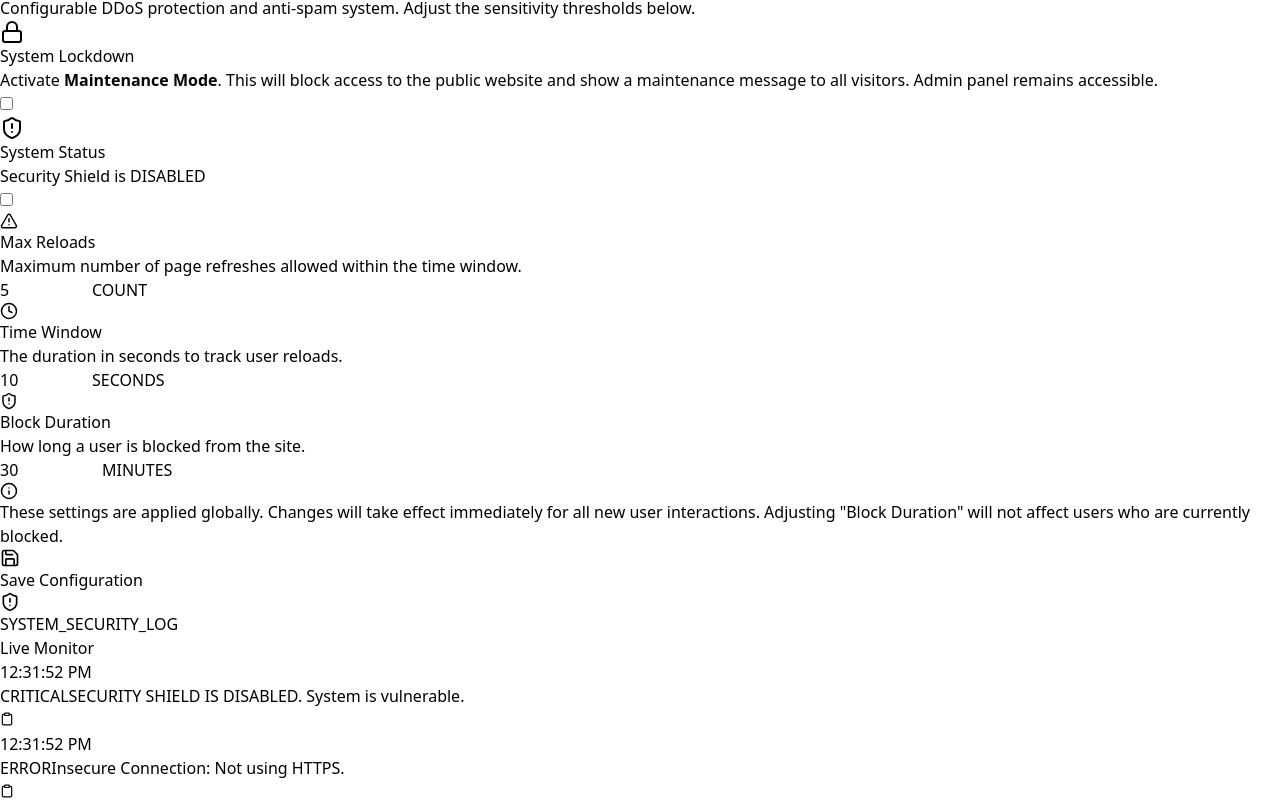
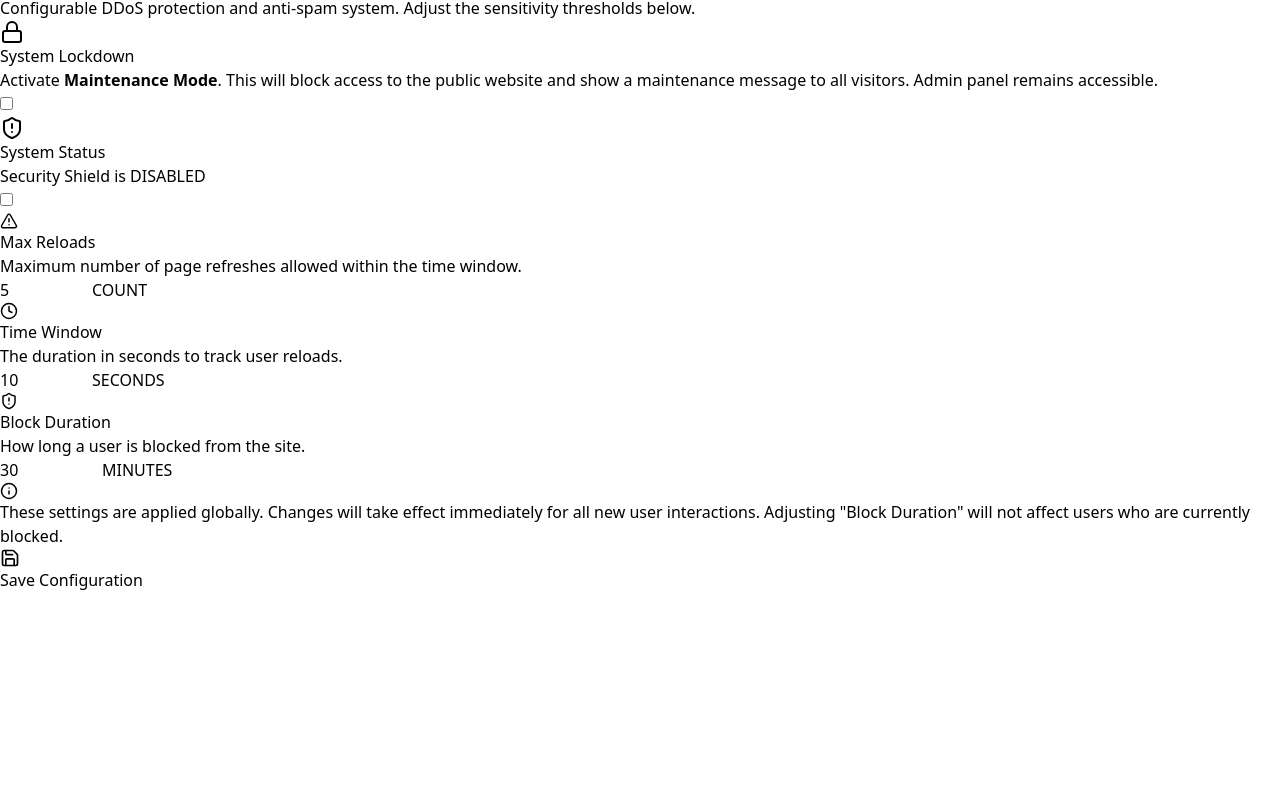
Before and after one commit to trivonotech/Vrundavan-Computer-Class, a React (Vite) app: page /admin/security in a window 1280 px wide. Shown: the part 632-1436 px from the top of the page. After the commit the page ends 1224 px from the top, so only its background shows below. Built offline with nearby package versions, Linux system fonts and the light colour scheme; no server answers; the database is empty; sample sign-in values are in the browser's storage.

Commit message:
feat: remove SecurityAuditLog component, related Firebase imports, and Firestore rules

```diff
--- a/src/pages/admin/AdminSecurity.jsx
+++ b/src/pages/admin/AdminSecurity.jsx
@@ -1,6 +1,6 @@
 import React, { useState, useEffect } from 'react';
-import { Save, Shield, ShieldAlert, Clock, AlertTriangle, CheckCircle, Info, Lock, Clipboard } from 'lucide-react';
-import { doc, getDoc, setDoc, collection, addDoc, serverTimestamp, query, orderBy, limit, onSnapshot } from 'firebase/firestore';
+import { Save, Shield, ShieldAlert, Clock, AlertTriangle, CheckCircle, Info, Lock } from 'lucide-react';
+import { doc, getDoc, setDoc } from 'firebase/firestore';
 import { db } from '../../firebase';
 
 const AdminSecurity = () => {
@@ -260,135 +260,6 @@ const AdminSecurity = () => {
                     </button>
                 </div>
             </form>
-
-            {/* Security Audit Log */}
-            <SecurityAuditLog settings={settings} />
-        </div>
-    );
-};
-
-const SecurityAuditLog = ({ settings }) => {
-    const [activeLogs, setActiveLogs] = useState([]);
-    const [historyLogs, setHistoryLogs] = useState([]);
-
-    // 1. Calculate Active Logs (Weakness Detection)
-    useEffect(() => {
-        const computeWeaknesses = () => {
-            const logs = [];
-            const add = (level, message) => {
-                logs.push({
-                    id: `active-${Math.random()}`,
-                    timestamp: new Date().toISOString(),
-                    level,
-                    message,
-                    type: 'active'
-                });
-            };
-
-            if (!settings.enabled) {
-                add('CRITICAL', 'SECURITY SHIELD IS DISABLED. System is vulnerable.');
-            }
-            if (settings.lockdown) {
-                add('WARN', 'System Lockdown is ACTIVE. Public access restricted.');
-            }
-            if (settings.maxReloads > 10) {
-                add('WARN', `Weak Config: "Max Reloads" (${settings.maxReloads}) is too high.`);
-            }
-            if (settings.timeWindow < 5) {
-                add('WARN', `Weak Config: "Time Window" (${settings.timeWindow}s) is too short.`);
-            }
-            if (settings.blockDuration < 5) {
-                add('WARN', `Weak Config: "Block Duration" (${settings.blockDuration}m) is too short.`);
-            }
-            if (window.location.protocol !== 'https:') {
-                add('ERROR', 'Insecure Connection: Not using HTTPS.');
-            }
-
-            return logs;
-        };
-
-        setActiveLogs(computeWeaknesses());
-    }, [settings]);
-
-    // 2. Fetch History Logs (Persistent)
-    useEffect(() => {
-        const q = query(collection(db, "security_logs"), orderBy("timestamp", "desc"), limit(20));
-        const unsubscribe = onSnapshot(q, (snapshot) => {
-            const logs = snapshot.docs.map(doc => ({
-                id: doc.id,
-                ...doc.data(),
-                timestamp: doc.data().timestamp?.toDate?.()?.toISOString() || new Date().toISOString()
-            }));
-            setHistoryLogs(logs);
-        }, (error) => {
-            console.error("Error fetching security logs:", error);
-        });
-        return () => unsubscribe();
-    }, []);
-
-    // Combine and Slice
-    const allLogs = [...activeLogs, ...historyLogs].slice(0, 10);
-
-    if (allLogs.length === 0) return null;
-
-    return (
-        <div className="bg-slate-900 rounded-2xl border border-slate-800 overflow-hidden shadow-xl mt-8">
-            <div className="bg-slate-950 px-6 py-4 flex items-center justify-between border-b border-slate-800">
-                <div className="flex items-center gap-2">
-                    <ShieldAlert className="text-blue-500" size={20} />
-                    <h3 className="text-slate-200 font-bold font-mono tracking-wider">SYSTEM_SECURITY_LOG</h3>
-                </div>
-                <div className="text-xs font-bold text-slate-500 uppercase tracking-widest">
-                    Live Monitor
-                </div>
-            </div>
-
-            <div className="p-0 font-mono text-sm max-h-[400px] overflow-y-auto custom-scrollbar bg-slate-900/50">
-                {allLogs.map((log, index) => (
-                    <LogItem key={log.id} log={log} isEven={index % 2 === 0} />
-                ))}
-            </div>
-        </div>
-    );
-};
-
-const LogItem = ({ log, isEven }) => {
-    const [copied, setCopied] = useState(false);
-
-    const handleCopy = () => {
-        const text = `[${log.timestamp}] [${log.level}] ${log.message}`;
-        navigator.clipboard.writeText(text);
-        setCopied(true);
-        setTimeout(() => setCopied(false), 2000);
-    };
-
-    return (
-        <div className={`flex items-start justify-between gap-4 p-4 hover:bg-slate-800/50 transition-colors border-b border-slate-800/50 last:border-0 ${isEven ? 'bg-slate-900' : 'bg-slate-900/50'}`}>
-            <div className="flex gap-4 items-start">
-                <span className="text-slate-500 shrink-0 select-none text-xs flex items-center pt-1">
-                    {new Date(log.timestamp).toLocaleTimeString()}
-                </span>
-                <div className="flex flex-col gap-1 w-full">
-                    <span className={`font-bold text-xs uppercase tracking-wider ${log.level === 'CRITICAL' ? 'text-red-500' :
-                        log.level === 'ERROR' ? 'text-red-400' :
-                            log.level === 'WARN' ? 'text-amber-500' :
-                                log.level === 'SUCCESS' ? 'text-green-500' :
-                                    'text-blue-400'
-                        }`}>
-                        {log.level}
-                    </span>
-                    <span className="text-slate-300 leading-relaxed">
-                        {log.message}
-                    </span>
-                </div>
-            </div>
-            <button
-                onClick={handleCopy}
-                className="text-slate-600 hover:text-slate-300 transition-colors p-1 rounded-md hover:bg-slate-800"
-                title="Copy Entry"
-            >
-                {copied ? <CheckCircle size={14} className="text-green-500" /> : <Clipboard size={14} />}
-            </button>
         </div>
     );
 };
```
Also changed, not shown: 1 other file (tests, documents, lock files or other folders).
